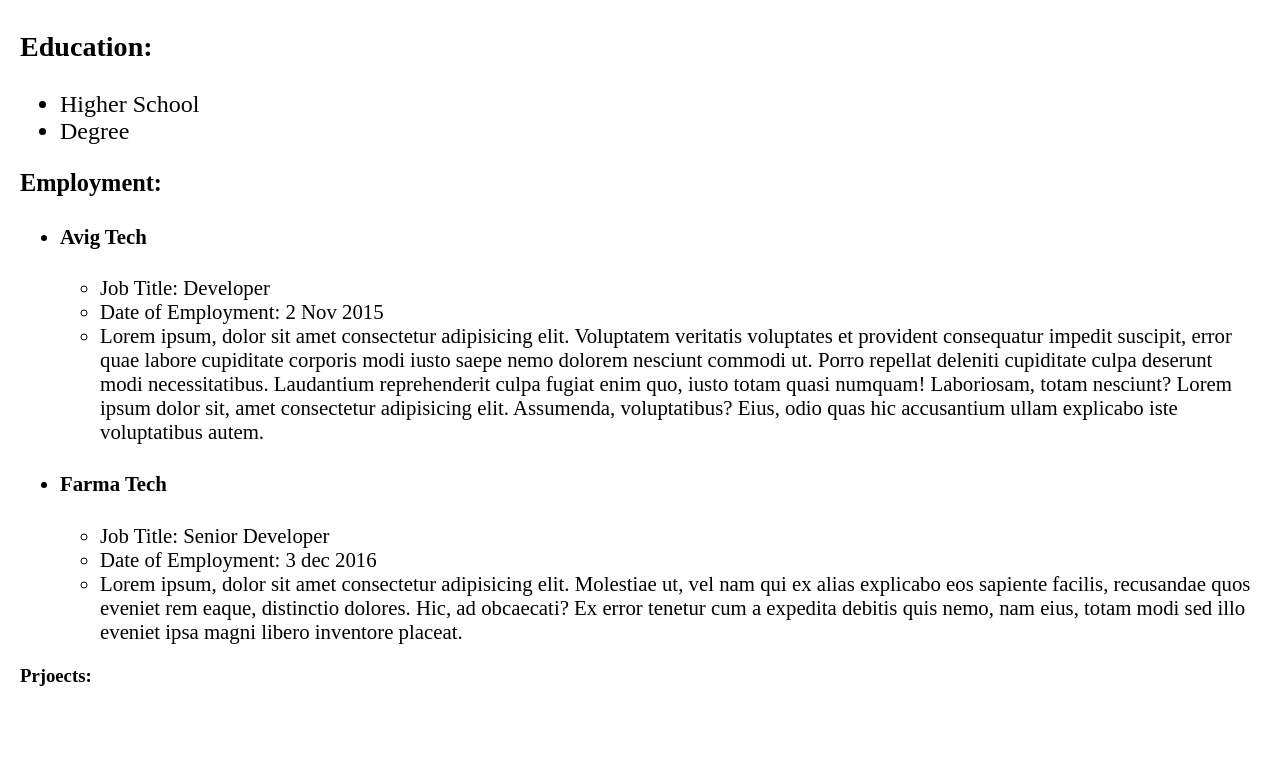
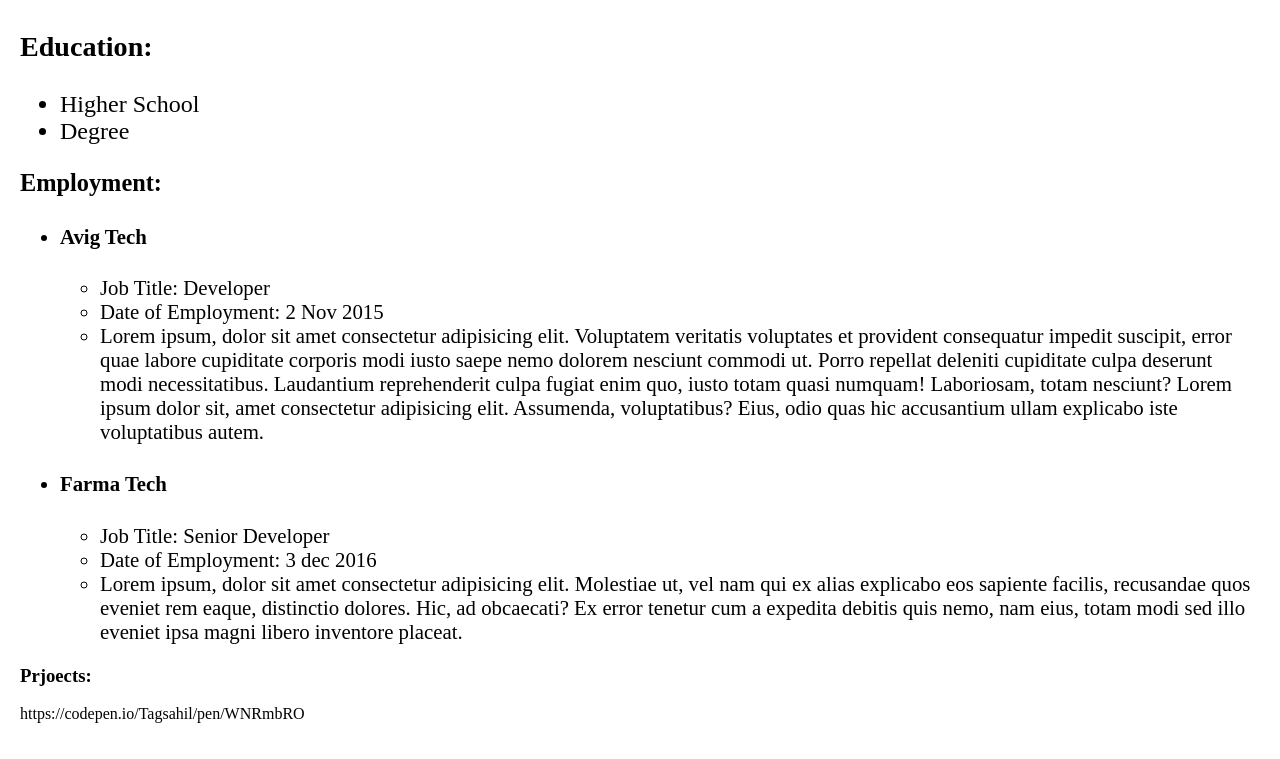
Before and after one commit to sahiltagunde/Sally-Resume, a plain HTML site: page web/index.html in a window 1280 px wide. Shown: the part 527-1286 px from the top of the page. Before the commit the page ends 1252 px from the top, so only its background shows below. Drawn offline with Linux system fonts and the light colour scheme.

Commit message:
new files added

```diff
--- a/web/index.html
+++ b/web/index.html
@@ -53,7 +53,7 @@
         </section>
         <section>
             <h3>Prjoects:</h3>
-            <p></p>
+            <p>https://codepen.io/Tagsahil/pen/WNRmbRO</p>
         </section>
     </main>
 
```
